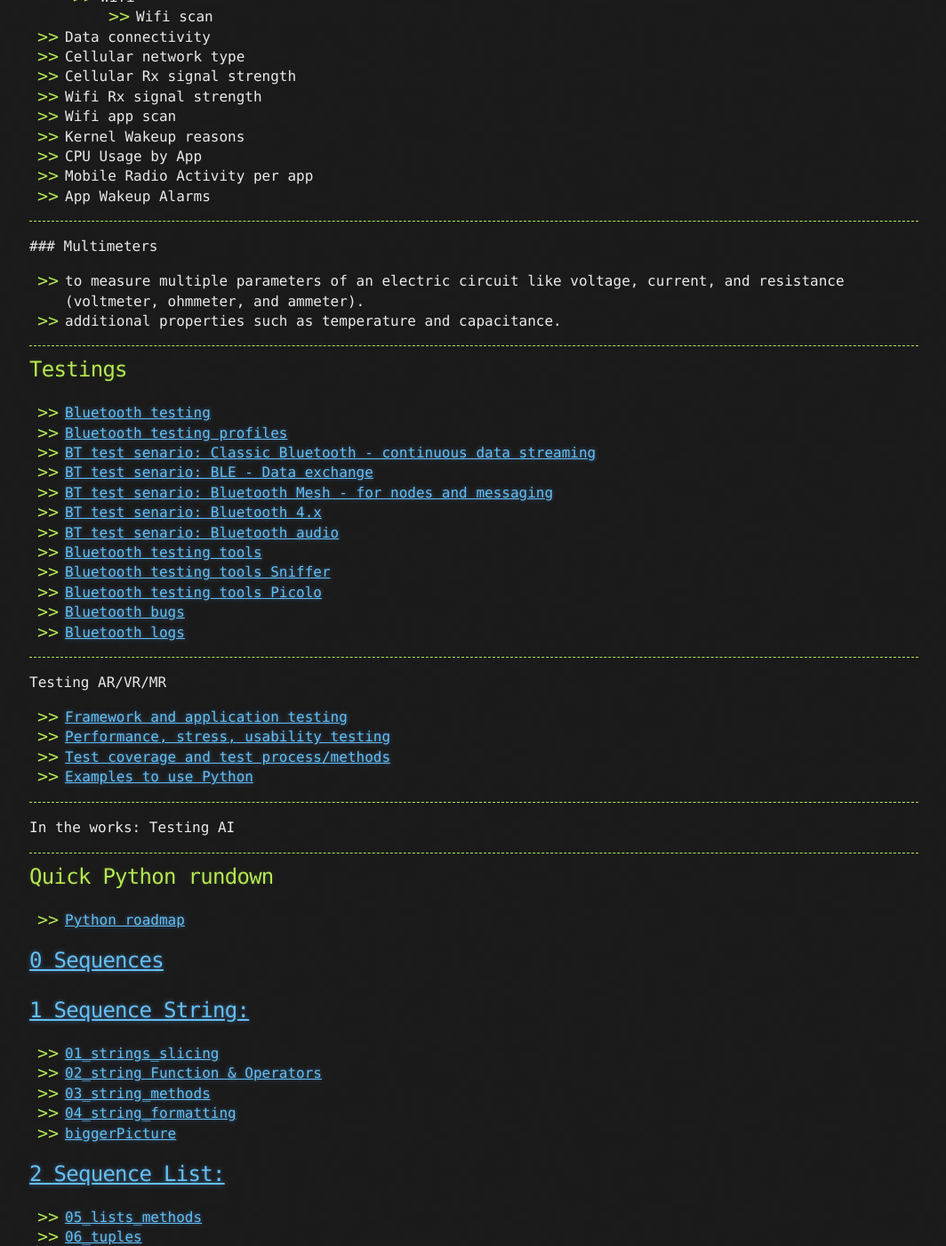
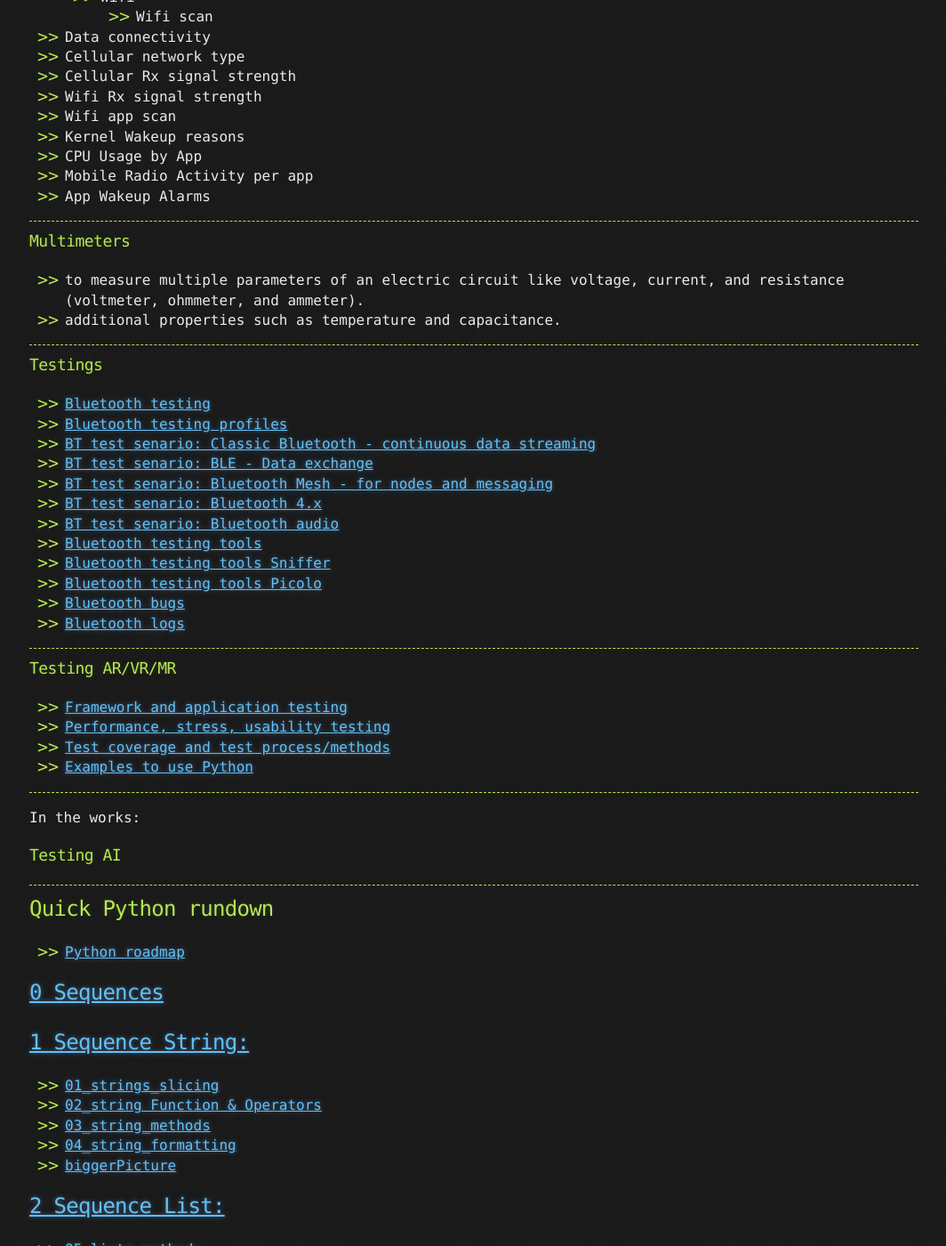
Before and after one commit to sciustechnologia/sciustechnologia.github.io, a Jekyll site: the page built from index.md, in a window 1280 px wide and 1400 px high, scrolled down 2573 px. Shown: the whole window at 89% size, without its empty margins (107-1171 px from the left). Built offline with Jekyll 4.4.1, drawn with Linux system fonts in a browser that asks for light colours.

```diff
--- a/index.md
+++ b/index.md
@@ -103,13 +103,13 @@ description: QA testing and technical writing
 
 ---
 
-  ### Multimeters
+### Multimeters
 - to measure multiple parameters of an electric circuit like voltage, current, and resistance (voltmeter, ohmmeter, and ammeter).
 - additional properties such as temperature and capacitance.
 
 ---
 
-## Testings
+### Testings
 - [Bluetooth testing](./testing/bt.html)
 - [Bluetooth testing profiles](./testing/bt_profiles.html)
 - [BT test senario: Classic Bluetooth - continuous data streaming](./testing/bt_scenario_ClassicBluetooth.html)
@@ -125,8 +125,7 @@ description: QA testing and technical writing
 
 ***
 
-Testing AR/VR/MR
-
+### Testing AR/VR/MR
 - [Framework and application testing](./testing/xr_01.html)
 - [Performance, stress, usability testing](./testing/xr_02.html)
 - [Test coverage and test process/methods](./testing/xr_03.html)
@@ -135,7 +134,7 @@ Testing AR/VR/MR
 ***
 
 In the works:
-Testing AI
+### Testing AI
 
 ***
 
```
